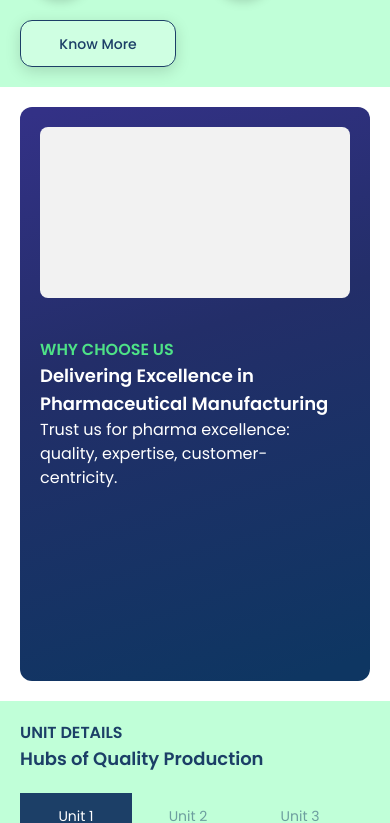
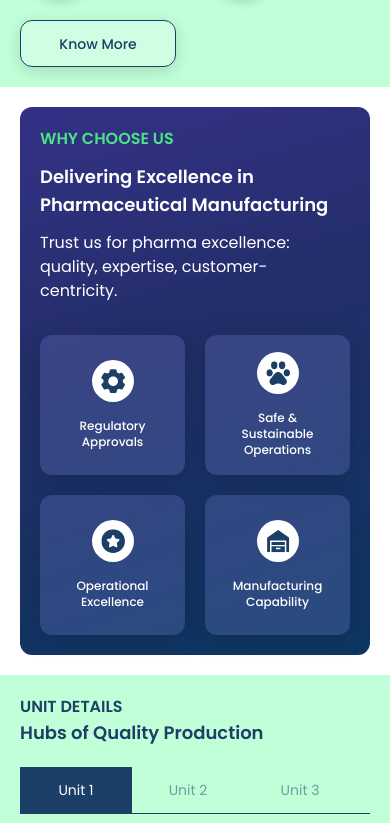
Before and after one commit to hrithikscube/virupaksha, a Next.js app: page / in a window 390 px wide. Shown: the part 1642-2465 px from the top of the page. Built offline with nearby package versions, Linux system fonts and the light colour scheme.

Commit message:
updated ui

```diff
--- a/src/pages/index.js
+++ b/src/pages/index.js
@@ -13,6 +13,25 @@ const SectionTitle = ({ title, style }) => {
     </p>
   )
 }
+
+const cards = [
+  {
+    title: 'Regulatory Approvals',
+    icon: '/icons/cards/settings.svg'
+  },
+  {
+    title: 'Safe & Sustainable Operations',
+    icon: '/icons/cards/paw.svg'
+  },
+  {
+    title: 'Operational Excellence',
+    icon: '/icons/cards/shield.svg'
+  },
+  {
+    title: 'Manufacturing Capability',
+    icon: '/icons/cards/manufacture.svg'
+  },
+]
 
 
 const addressInfo = [
@@ -271,17 +290,40 @@ const index = () => {
 
         {/* Why choose us */}
         <div className="w-full bg-white lg:p-20 p-5">
-          <div className="why-choose-us w-full h-[574px] grid lg:grid-cols-2">
+          <div className="why-choose-us w-full flex lg:flex-row flex-col lg:justify-between justify-center items-center">
 
-            <div className='w-full p-5'>
-              <div className='w-full rounded-lg bg-[#f2f2f2] h-full'>
+            <div className='w-[55%] p-5 lg:block hidden'>
+              <div className='w-full rounded-lg  h-full'>
               </div>
             </div>
 
-            <div className="lg:p-10 p-5">
+            <div className="lg:p-10 p-5 flex flex-col gap-3 w-full lg:w-[45%]">
               <SectionTitle title="Why Choose us" style="text-[#4EE287]" />
               <h2 className="lg:text-xl text-lg font-semibold text-white">Delivering Excellence in <br /> Pharmaceutical Manufacturing</h2>
-              <p className="text-white text-base">Trust us for pharma excellence: quality, expertise, customer-<br />centricity.</p>
+              <p className="text-white text-base font-thin">Trust us for pharma excellence: quality, expertise, customer-<br />centricity.</p>
+
+              <div className="choose-card w-full lg:p-10 p-5 rounded-lg lg:flex hidden flex-col items-start justify-center">
+                <p className="text-white font-medium lg:text-xl text-lg">Regulatory Approvals</p>
+                <p className="font-thin text-base text-white">Following the ICH guidelines have become bread and butter for our employees.</p>
+              </div>
+
+              <div className="lg:hidden flex flex-col items-start justify-start">
+                <div className="grid grid-cols-2 gap-5 mt-5">
+                  {React.Children.toArray(cards.map(item => (
+                    <div className="choose-card p-5 flex items-center gap-4 w-full h-[140px] flex-col justify-center">
+
+                      <img src={item.icon} alt={item.icon} />
+                      <p className="text-center text-white text-xs font-medium">{item.title}</p>
+
+                    </div>
+                  )))}
+                </div>
+              </div>
+
+
+
+
+
             </div>
           </div>
         </div>
--- a/src/styles/globals.css
+++ b/src/styles/globals.css
@@ -39,11 +39,9 @@
 }
 
 .who-we-are {
-  background-image: linear-gradient(
-      88deg,
+  background-image: linear-gradient(88deg,
       #c0ffd8 4.63%,
-      rgba(192, 255, 216, 0) 48.33%
-    ),
+      rgba(192, 255, 216, 0) 48.33%),
     url('../../public/images/who-we-are.webp');
   @apply lg:w-1/2 w-full lg:h-[602px] h-[390px];
 
@@ -52,12 +50,10 @@
 
 .why-choose-us {
   border-radius: 12px;
-  background: linear-gradient(
-    163deg,
-    #333186 1.59%,
-    #232e69 40.58%,
-    #0e3662 96.36%
-  );
+  background: linear-gradient(163deg,
+      #333186 1.59%,
+      #232e69 40.58%,
+      #0e3662 96.36%);
 }
 
 .text-input {
@@ -65,3 +61,10 @@
   border: 1px solid rgba(61, 87, 126, 0.45);
   background: rgba(255, 255, 255, 0.38);
 }
+
+
+.choose-card {
+  border-radius: 12px;
+  background: rgba(141, 150, 233, 0.21);
+  box-shadow: 0px 4px 25px 0px rgba(0, 0, 0, 0.15);
+}
```
